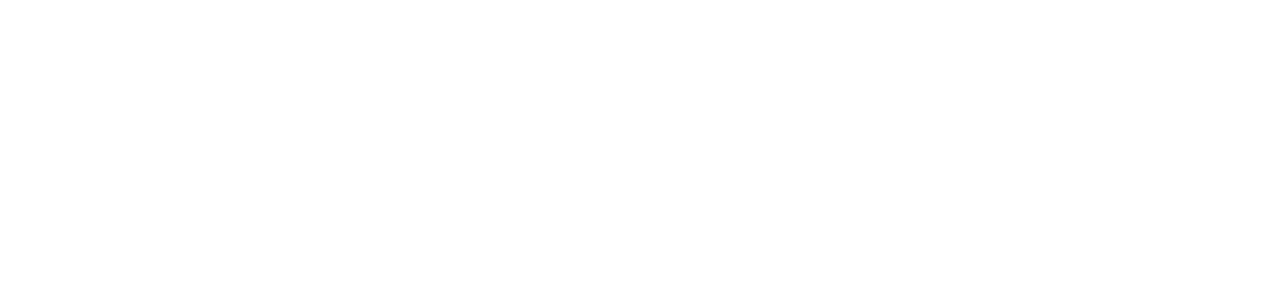
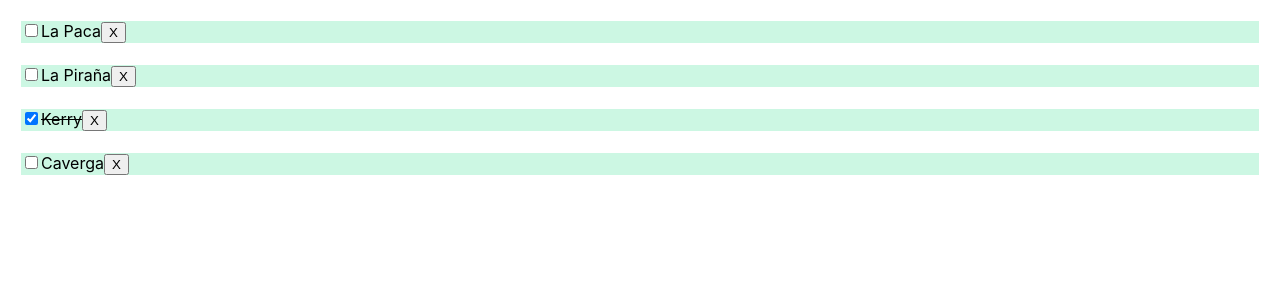
Before and after one commit to paulatealonso/to-do-app-react, a React (Create React App) app: page / in a window 1280 px wide. Shown: the top 300 px of the page. Built offline with nearby package versions, Linux system fonts and the light colour scheme.

Commit message:
btn-delete

```diff
--- a/src/components/Form/Form.jsx
+++ b/src/components/Form/Form.jsx
@@ -11,13 +11,43 @@
 const Form = () => {
     const [note, setNote] = useState(data)
 
+    const done = (id) => {
+        console.log('task', id)
+        setNote(note.map((notes) => {
+            return notes.id === Number(id) ? {...notes, completed: !notes.completed} : {...notes}
+
+        }))
+    }
+
+    const deleteNote = (id) => {
+        setNote([...note].filter(notes => notes.id !== id))
+
+    }
+
 
 
 
     return (
         <div>
-            <ToDoList note = {note}/>
+            <ToDoList note={note} done = {done} deleteNote = {deleteNote}/>
 
+            {/* <form onSubmit={(e) => {
+                e.preventDefault();
+                const formData = new FormData(e.currentTarget)
+                setNote((items) => [...items, formData.get('todo-list')])
+            }}>
+                <input name="todo-list" />
+                <button type="submit"> Add note </button>
+
+            </form>
+
+            <div>
+                {note.map((item) =>
+                    <div>
+                        {item}
+                    </div>)}
+
+            </div> */}
 
 
 
--- a/src/components/ToDo/ToDo.jsx
+++ b/src/components/ToDo/ToDo.jsx
@@ -1,16 +1,28 @@
 
 
 
-const ToDo = ({ notes }) => {
+const ToDo = ({ notes , done , deleteNote}) => {
 
 
+    const getStyle = () => {
+        return {
+            textDecoration: notes.completed ? 'line-through' : 'none',
+            margin: '20px',
+            border: '1px solid #FFFFFF',
+            backgroundColor: '#CCF7E3'
+
+        }
+    }
 
 
     return (
-        <div>
+        <div style={getStyle()}>
 
+            <input type='checkbox' checked = {notes.completed} onChange = {() => done(notes.id)}/>
 
+            {notes.task}
 
+            <button onClick={() => deleteNote(notes.id)}>X</button>
 
         </div>
     )
--- a/src/components/ToDoList/ToDoList.jsx
+++ b/src/components/ToDoList/ToDoList.jsx
@@ -1,14 +1,15 @@
+import ToDo from "../ToDo/ToDo"
 
 
 
-
-const ToDoList = () => {
+const ToDoList = ({note , done, deleteNote}) => {
 
 
 
 
     return (
         <div>
+            {note.map((notes, index) => (<ToDo key={index} notes = {notes} done = {done} deleteNote = {deleteNote}/>))}
 
 
         </div>
```
